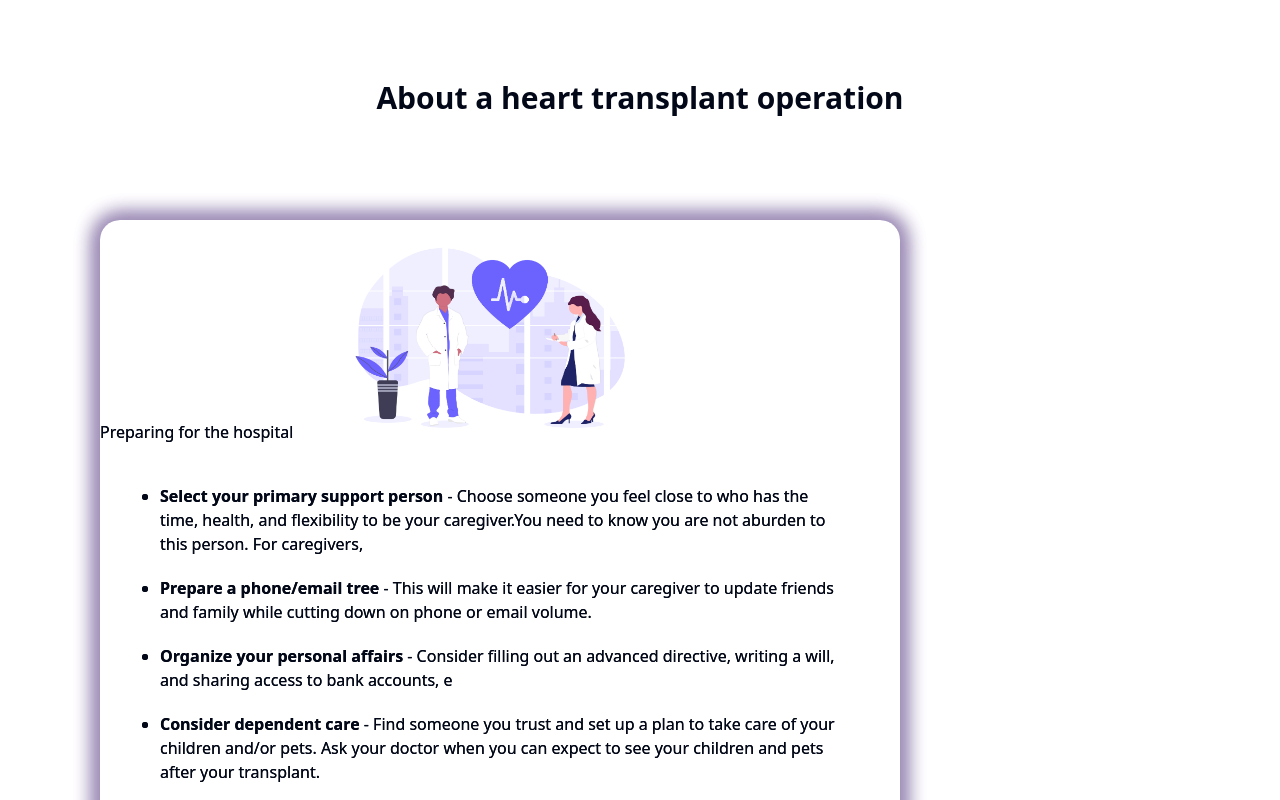
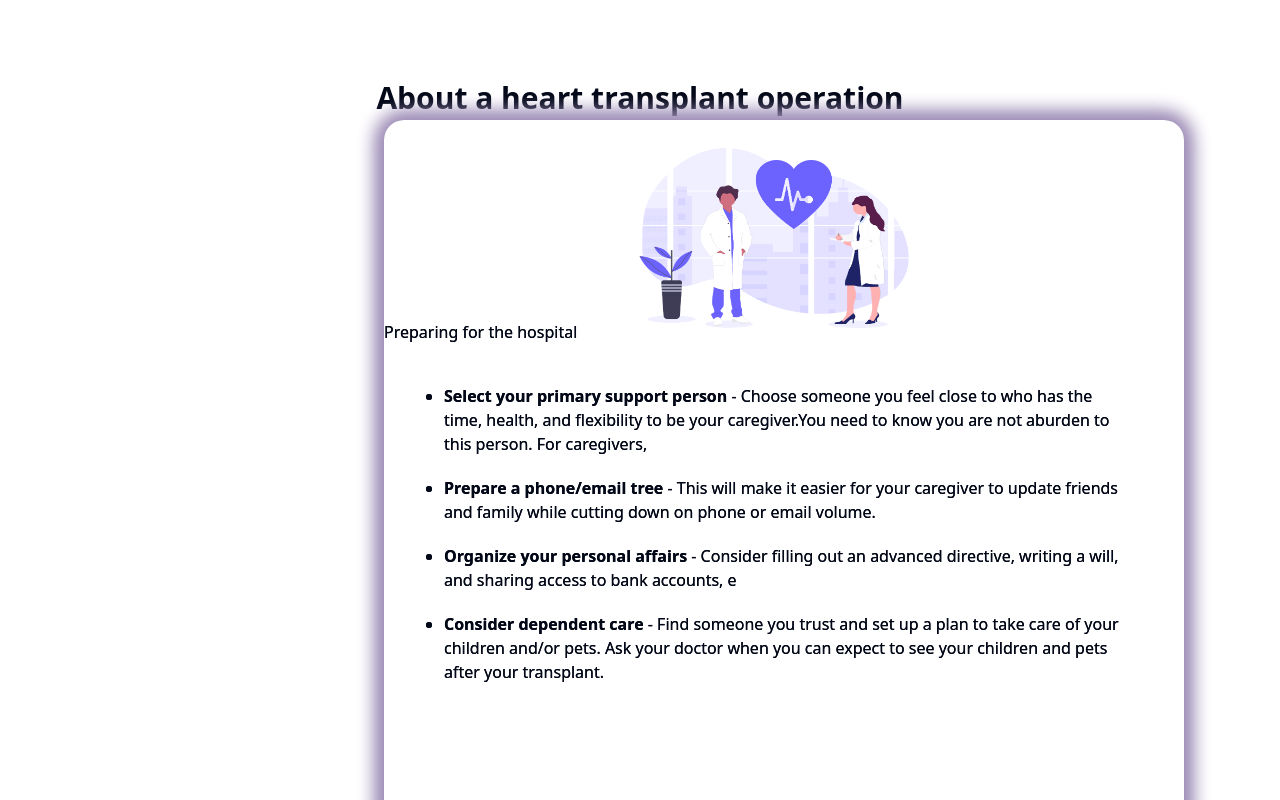
Before and after one commit to elhanbthomas/SHOWDOWN, a React (Vite) app in the folder frontend_homepage/: page / in a window 1280 px wide. Shown: the part 640-1440 px from the top of the page. Built offline with nearby package versions, Linux system fonts and the light colour scheme.

Commit message:
about_heart added3

```diff
--- a/frontend_homepage/src/components/organs/heart.css
+++ b/frontend_homepage/src/components/organs/heart.css
@@ -47,8 +47,11 @@ font-weight: 900;
 
 
     position: absolute;
-    left:0px;
+    left:30vw;
 
 }
 .transplant_prepare_final{
+    position: absolute;
+    left:30vw;
+
 }
--- a/frontend_homepage/src/components/organs/heart.jsx
+++ b/frontend_homepage/src/components/organs/heart.jsx
@@ -25,23 +25,30 @@ function Heart(){
 
      const animation1= useRef(null); // Ref to hold the animation instance
      const animation2= useRef(null);
-     animation1.current=anime.timeline({
-       easing:"linear"
+     const [visible_trans,set_visible_trans]=useState("transplant_prepare")
+
+
+       function handle_prepare(){
+        animation1.current=anime.timeline({
+          easing:'easeOutExpo'
 
 
 
-       })
-       function handle_prepare(){
+          })
+         console.log("hi")
+        set_visible_trans("transplant_prepare_not_visible")
         console.log("hi", prepare2.current.style.left)
-        prepare2.current.style.left = '-1000px'; // Set the left position to 100px
+        prepare2.current.style.left = '0vw'; // Set the left position to 100px
+
 
         animation1.current.add({
 
-            targets:prepare2.current,
-            translateX:(0,"900px")
+          targets:prepare2.current,
+          translateX:['-10vw','25vw'],
+          duration:2000,
 
+          })
 
-            })
        }
 
 return(
@@ -80,7 +87,7 @@ About a heart transplant operation
 
 </div>
 
-<div ref={prepare1} className='transplant_prepare_final' ><Transplant  list_items={list_items}/></div>
+<div ref={prepare1} className='transplant_prepare_final' ><Transplant  list_items={list_items} visible={visible_trans}/></div>
 <div ref={prepare2}  className='procedure_prepare'><Procedure  list_items={list_items}/></div>
 
 
--- a/frontend_homepage/src/components/organs/procedure.css
+++ b/frontend_homepage/src/components/organs/procedure.css
@@ -8,7 +8,6 @@
 .procedure_flex{
 display: flex;
 justify-content: center;
-margin:100px
 
 }
 
--- a/frontend_homepage/src/components/organs/transplant.css
+++ b/frontend_homepage/src/components/organs/transplant.css
@@ -1,16 +1,32 @@
 
 .transplant_prepare{
 
+}
+.transplant_prepare_not_visible{
+    display: none;
+
+   }
+.transplant_prepare_flex{
     border-radius: 20px 20px;
     box-shadow:0px 0px 20px 5px #9a89b4 ;
     width:800px;
   height:900px;
-}.transplant_prepare_flex{
-    position:absolute;
 
 display: flex;
 justify-content: center;
-margin:100px
+
+}
+.transplant_prepare_flex_not_visible{
+    border-radius: 20px 20px;
+    border-left: 0px solid rgb(250, 248, 248);;
+    box-shadow:25px 0px 20px 1px #c3bcce ;
+
+
+    width:800px;
+  height:900px;
+
+display: flex;
+justify-content: center;
 
 }
 
--- a/frontend_homepage/src/components/organs/transplantbox.jsx
+++ b/frontend_homepage/src/components/organs/transplantbox.jsx
@@ -1,17 +1,26 @@
 
 import './transplant.css'
 import hospital from '../../assets/hospital.png'
-function Transplant({list_items}){
+import { useState,useRef,useEffect } from 'react'
 
+function Transplant({list_items,visible}){
 
+const [flex,setflex]=useState("transplant_prepare_flex")
+useEffect(() => {
+  if (visible === "transplant_prepare_not_visible") {
+    setflex("transplant_prepare_flex_not_visible");
+  } else if (visible !== "transplant_prepare_not_visible") {
+    setflex("transplant_prepare_flex");
+  }
+}, [visible]);
 
     return(
 
 
 <>
 
-<div className="transplant_prepare_flex">
-    <div className="transplant_prepare">
+<div className={flex}>
+    <div className={visible}>
 <div className="transplant_prepare_thumbnail">
     <img src={hospital} className="transplant_prepare_hospital_img"/>
 </div>
```
Also changed, not shown: frontend_homepage/src/assets/recovery.png (added), frontend_homepage/src/components/organs/recoverybox.css (added), frontend_homepage/src/components/organs/recoverybox.jsx (added).
